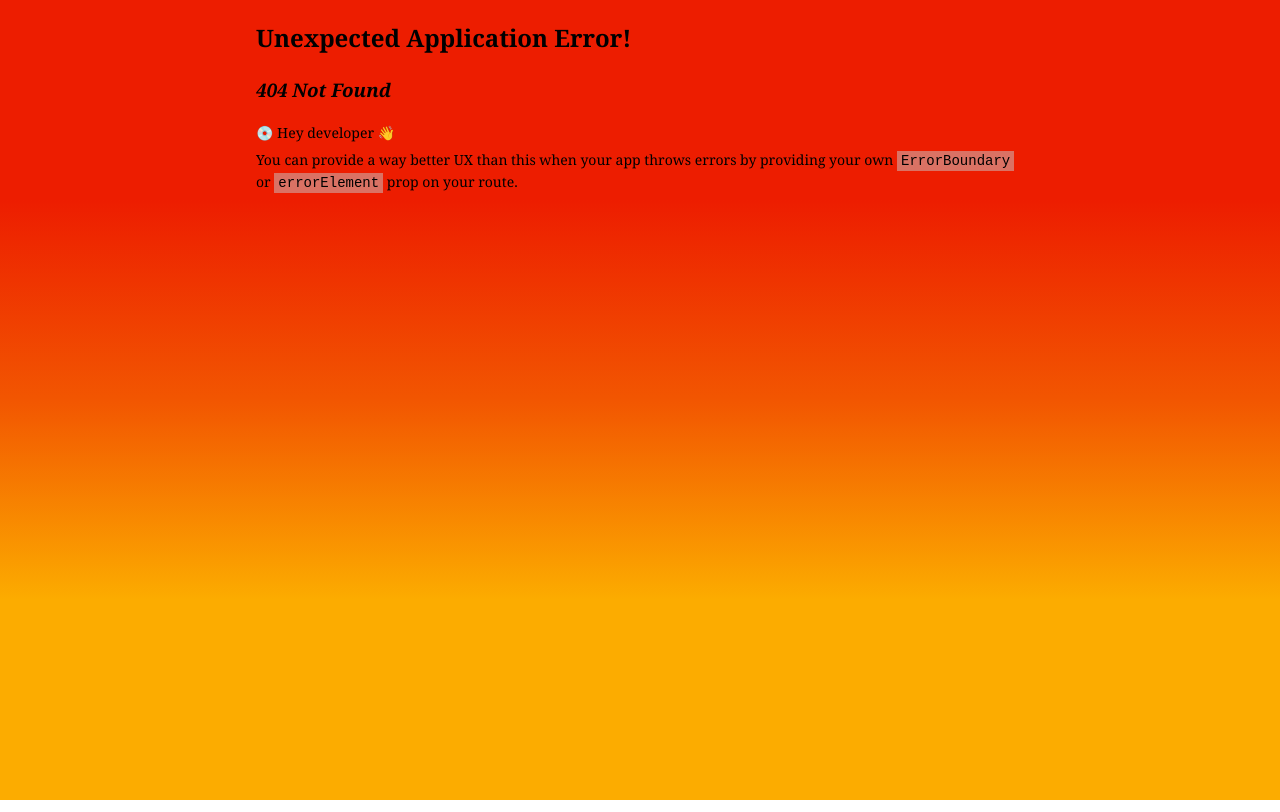
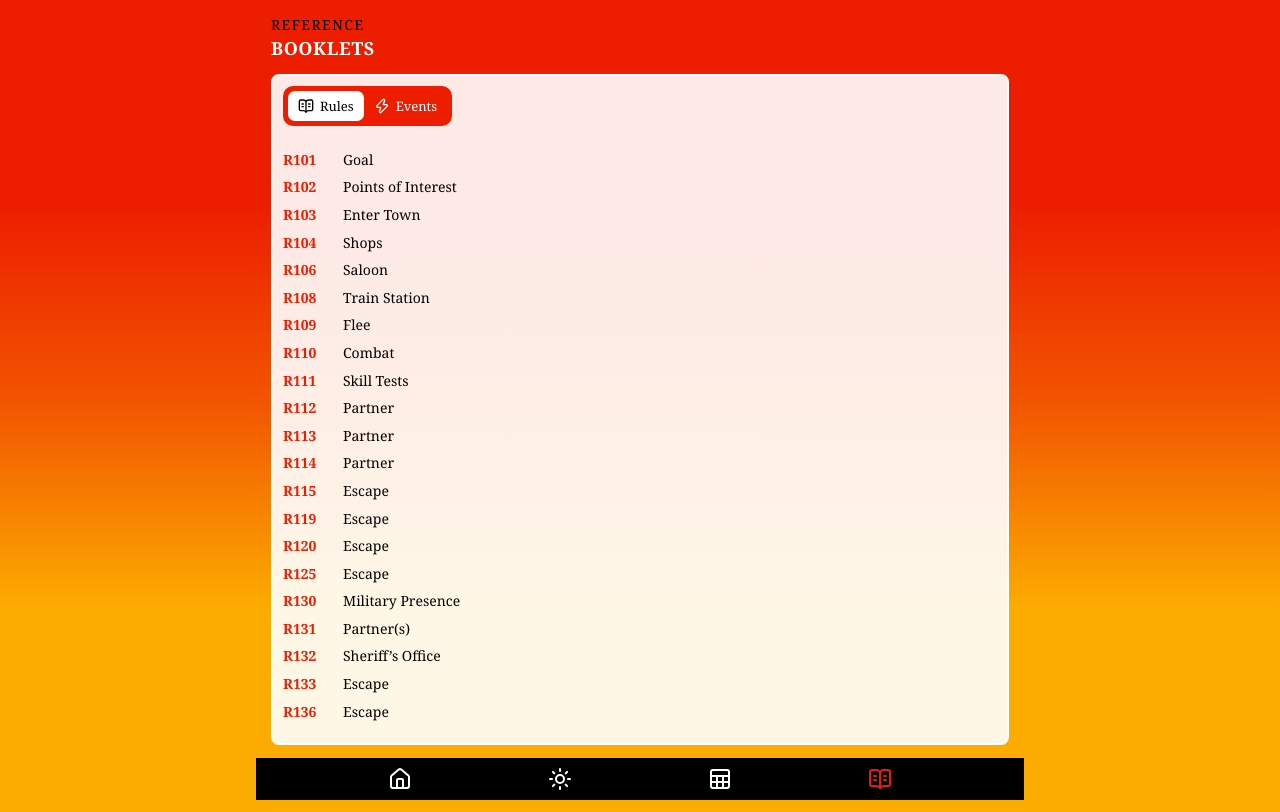
Before and after one commit to BroBuddy/the-drifter, a React (Vite) app: page /booklet in a window 1280 px wide. Before the commit this address had no page. Built offline with nearby package versions, Linux system fonts and the light colour scheme.

Commit message:
added booklet page

```diff
--- a/src/components/NavBar.tsx
+++ b/src/components/NavBar.tsx
@@ -1,6 +1,6 @@
 import { NavLink, useLocation } from 'react-router-dom'
 import styles from './NavBar.module.scss'
-import { BookOpenText, Home, Sheet, Sun, Zap } from 'lucide-react'
+import { BookOpenText, Home, Sheet, Sun } from 'lucide-react'
 import type { ReactNode } from 'react'
 
 type Links = {
@@ -12,9 +12,8 @@ type Links = {
 const links: Links[] = [
     { to: '/', label: 'Game', icon: <Home /> },
     { to: '/rule/r101a', label: 'Actions', icon: <Sun /> },
-    { to: '/rule', label: 'Rules', icon: <BookOpenText /> },
-    { to: '/event', label: 'Events', icon: <Zap /> },
     { to: '/table', label: 'Tables', icon: <Sheet /> },
+    { to: '/booklet', label: 'Booklets', icon: <BookOpenText /> },
 ]
 
 const NavBar = () => {
--- a/src/features/event/pages/EventPage.tsx
+++ b/src/features/event/pages/EventPage.tsx
@@ -1,21 +1,11 @@
 import TagList from '@/components/TagList'
 import { useEventService } from '../services/EventService'
-import Card from '@/components/Card'
-import PageHeader from '@/components/PageHeader'
 
 function EventPage() {
     const { getEventData } = useEventService()
     const data = getEventData()
 
-    return (
-        <>
-            <PageHeader tag="Reference" title="Event Booklet" />
-
-            <Card>
-                <TagList tags={data} />
-            </Card>
-        </>
-    )
+    return <TagList tags={data} />
 }
 
 export default EventPage
--- a/src/features/rule/pages/RulePage.tsx
+++ b/src/features/rule/pages/RulePage.tsx
@@ -1,21 +1,11 @@
-import Card from '@/components/Card'
 import { useRuleService } from '../services/RuleService'
 import TagList from '@/components/TagList'
-import PageHeader from '@/components/PageHeader'
 
 function RulePage() {
     const { getRuleData } = useRuleService()
     const data = getRuleData()
 
-    return (
-        <>
-            <PageHeader tag="Reference" title="Rule Booklet" />
-
-            <Card>
-                <TagList tags={data} />
-            </Card>
-        </>
-    )
+    return <TagList tags={data} />
 }
 
 export default RulePage
--- /dev/null
+++ b/src/pages/BookletPage.tsx
@@ -0,0 +1,33 @@
+import Card from '@/components/Card'
+import PageHeader from '@/components/PageHeader'
+import Tabs, { type TabItem } from '@/components/Tabs'
+import { BookOpenText, Zap } from 'lucide-react'
+import RulePage from '@/features/rule/pages/RulePage'
+import EventPage from '@/features/event/pages/EventPage'
+
+const tabs: TabItem[] = [
+    {
+        label: 'Rules',
+        icon: <BookOpenText size={16} />,
+        content: <RulePage />,
+    },
+    {
+        label: 'Events',
+        icon: <Zap size={16} />,
+        content: <EventPage />,
+    },
+]
+
+function BookletPage() {
+    return (
+        <>
+            <PageHeader tag="Reference" title="Booklets" />
+
+            <Card>
+                <Tabs tabs={tabs} />
+            </Card>
+        </>
+    )
+}
+
+export default BookletPage
--- a/src/routes.tsx
+++ b/src/routes.tsx
@@ -4,12 +4,9 @@ import Preloader from './components/Preloader.tsx'
 import App from './App.tsx'
 
 const Game = React.lazy(() => import('./pages/GamePage.tsx'))
-const RulePage = React.lazy(() => import('./features/rule/pages/RulePage.tsx'))
+const BookletPage = React.lazy(() => import('./pages/BookletPage.tsx'))
 const RuleDetailPage = React.lazy(
     () => import('./features/rule/pages/RuleDetailPage.tsx')
-)
-const EventPage = React.lazy(
-    () => import('./features/event/pages/EventPage.tsx')
 )
 const EventDetailPage = React.lazy(
     () => import('./features/event/pages/EventDetailPage.tsx')
@@ -25,16 +22,12 @@ const router = createBrowserRouter([
                 element: <Game />,
             },
             {
-                path: '/rule',
-                element: <RulePage />,
+                path: '/booklet',
+                element: <BookletPage />,
             },
             {
                 path: '/rule/:tag',
                 element: <RuleDetailPage />,
-            },
-            {
-                path: '/event',
-                element: <EventPage />,
             },
             {
                 path: '/event/:tag',
```
